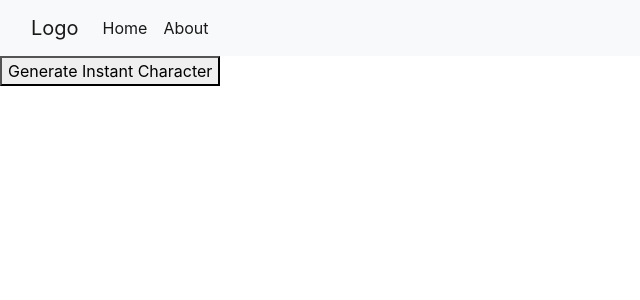
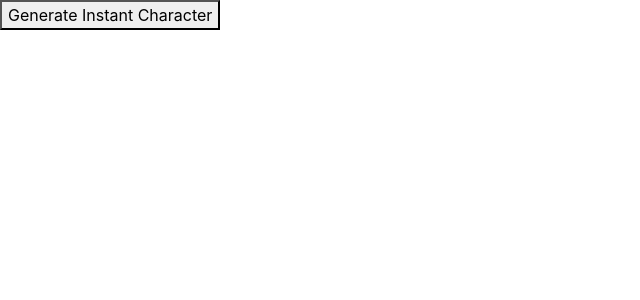
Before and after one commit to evanpowell/al-chargen, a Vue app: page / in a window 1280 px wide. Shown: the top 300 px of the page, without its empty margins (0-640 px from the left). Built offline with nearby package versions, Linux system fonts and the light colour scheme.

Commit message:
comment out navbar

```diff
--- a/src/App.vue
+++ b/src/App.vue
@@ -1,7 +1,7 @@
 <template>
   <div>
 
-    <navbar/>
+    <!-- <navbar/> -->
 
     <router-view/>
 
```
